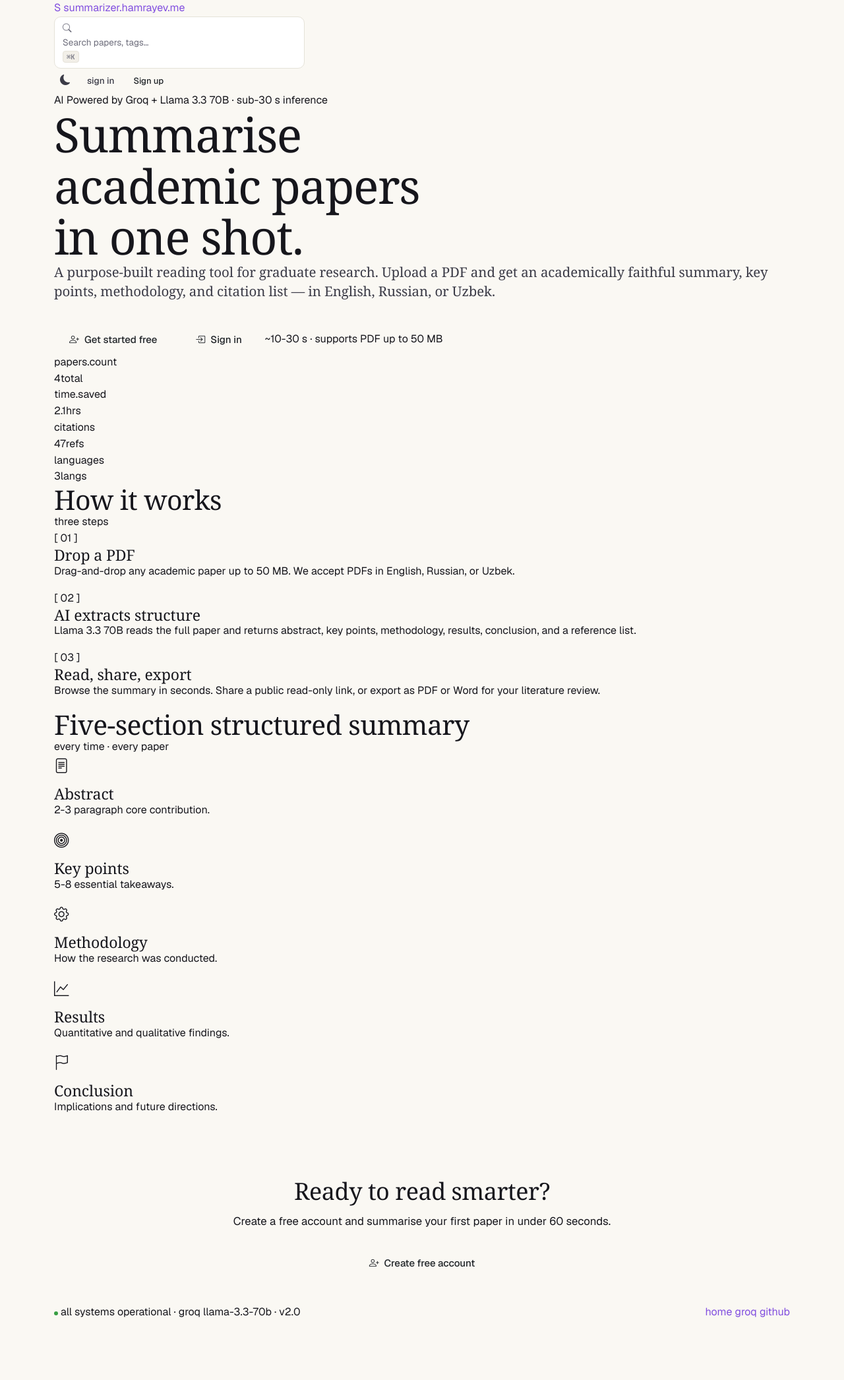
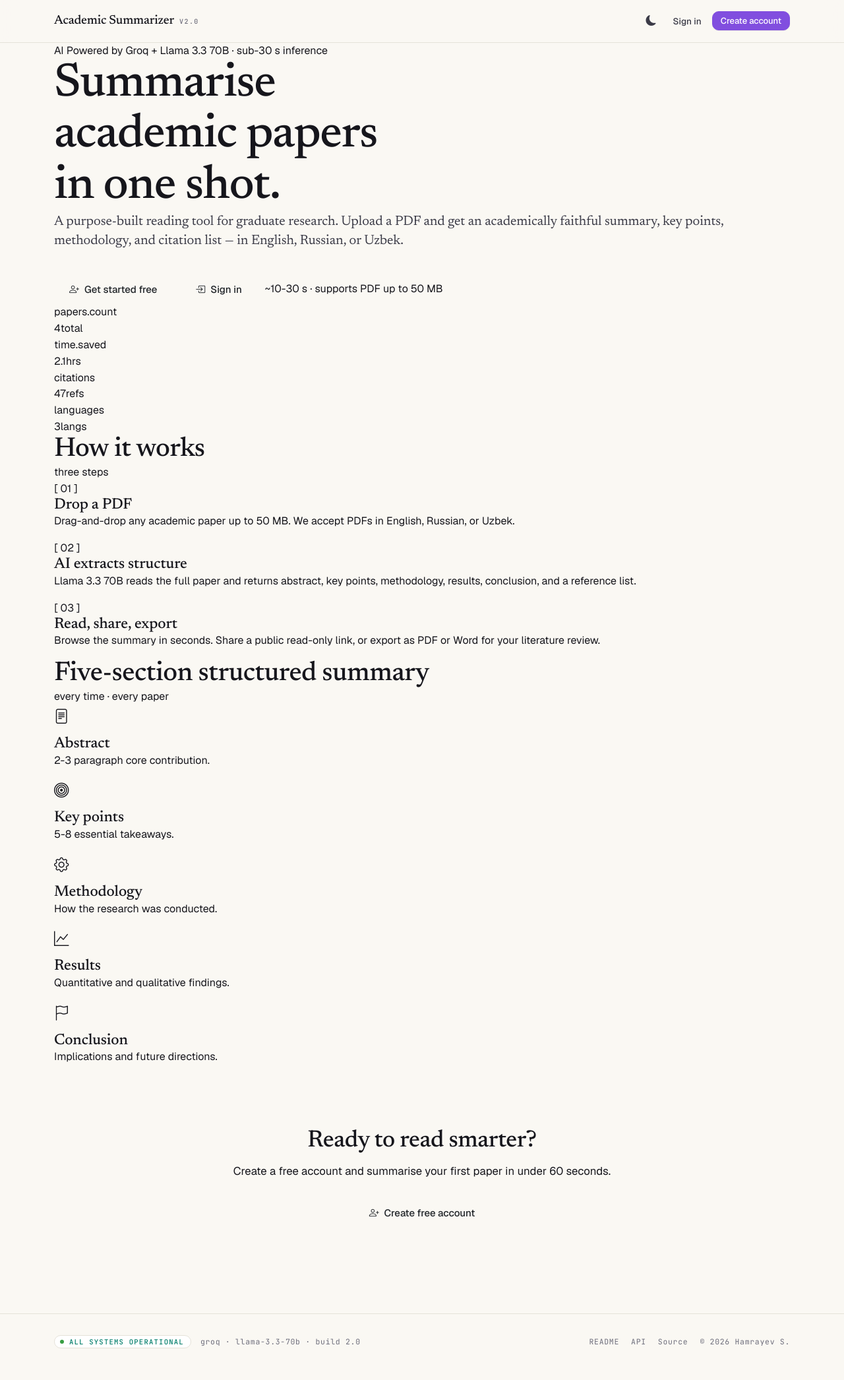
Before and after one commit to samandar-hamrayev/Academic-Summarizer, a Django app: page / in a window 1280 px wide. Shown: the whole page at 66% size. Before the commit the page ends 1997 px from the top, so only its background shows below. Run offline with Django 5.2, Linux system fonts and the light colour scheme; some libraries are stand-ins or nearby versions.

Commit message:
feat(ui): editorial nav + footer + Newsreader fonts (EM 2/6)
- Load Newsreader (variable serif, italic), Geist, JetBrains Mono
  from Google Fonts
- Default theme = LIGHT (matches design; old localStorage 'as-theme'
  key honoured if previously set)
- Nav: serif wordmark "Academic Summarizer" + mono "v2.0" sub-brand,
  inline search box with ⌘K kbd hint (cosmetic), 'Papers' + 'Upload'
  links with hairline-underline active state, circular avatar with
  Bootstrap dropdown (admin/sign-out)
- Footer: hairline rule, two flex rows — "All systems operational"
  pulse pill + groq/llama build line on the left, README/API/Source
  links + copyright on the right, all mono small-caps
- Theme-toggle button keeps id=theme-toggle, id=theme-icon so existing
  main.js continues to drive it (icon class changes only)
- loading-overlay.js still loaded; will be rewritten in Wave 6

Co-Authored-By: Claude Opus 4.7 (1M context) <noreply@anthropic.com>

```diff
--- a/templates/base.html
+++ b/templates/base.html
@@ -6,79 +6,65 @@
   <meta name="viewport" content="width=device-width, initial-scale=1.0">
   <title>{% block title %}Academic Summarizer{% endblock %}</title>
 
-  <!-- Bootstrap 5 (grid + a few utilities used in legacy templates) -->
+  <!-- Bootstrap 5 (grid / collapse / dropdown JS still used by a few legacy bits) -->
   <link href="https://cdn.jsdelivr.net/npm/bootstrap@5.3.3/dist/css/bootstrap.min.css" rel="stylesheet">
   <!-- Bootstrap Icons -->
   <link href="https://cdn.jsdelivr.net/npm/bootstrap-icons@1.11.3/font/bootstrap-icons.css" rel="stylesheet">
 
-  <!-- Display + body + UI fonts -->
+  <!-- Newsreader (display serif) + Geist (body) + JetBrains Mono (meta) -->
   <link rel="preconnect" href="https://fonts.googleapis.com">
   <link rel="preconnect" href="https://fonts.gstatic.com" crossorigin>
-  <link href="https://fonts.googleapis.com/css2?family=Bricolage+Grotesque:opsz,wdth,wght@12..96,75..100,300..700&family=Geist:wght@300;400;500;600;700&family=JetBrains+Mono:wght@400;500;700&display=swap" rel="stylesheet">
+  <link href="https://fonts.googleapis.com/css2?family=Newsreader:ital,opsz,wght@0,6..72,400;0,6..72,500;0,6..72,600;0,6..72,700;1,6..72,400;1,6..72,500&family=Geist:wght@300;400;500;600;700&family=JetBrains+Mono:wght@400;500;600&display=swap" rel="stylesheet">
 
-  <!-- Wow theme (replaces main.css) -->
+  <!-- Editorial-tech theme -->
   <link rel="stylesheet" href="{% static 'css/wow-theme.css' %}">
 
   {% block extra_css %}{% endblock %}
 
-  <!-- Apply saved theme before first paint to avoid flash -->
+  <!-- Apply persisted theme before paint to avoid flash. Default = light. -->
   <script>
     (function () {
-      var t = localStorage.getItem('as-theme') ||
-        (window.matchMedia('(prefers-color-scheme: dark)').matches ? 'dark' : 'light');
+      var t = localStorage.getItem('as-theme');
+      if (!t) t = 'light';
       document.documentElement.setAttribute('data-theme', t);
     })();
   </script>
 </head>
 <body>
 
-<header class="navbar-wow">
-  <div class="container">
-    <div class="navbar-inner">
-      <a href="{% url 'home' %}" class="brand">
-        <span class="brand-mark">S</span>
-        <span class="brand-name">summarizer<span class="domain">.hamrayev.me</span></span>
-        {% if user.is_authenticated %}
-          <span class="status pulse" title="System operational">
-            <span class="dot"></span>READY
-          </span>
-        {% endif %}
+<header class="nav">
+  <div class="container nav-inner">
+    <a href="{% url 'home' %}" class="nav-brand">
+      <span>Academic Summarizer</span>
+      <span class="brand-sub">v2.0</span>
     </a>
 
-      <div class="nav-search d-none d-md-block">
+    {% if user.is_authenticated %}
+      <div class="nav-search" role="search" aria-label="Search papers">
         <i class="bi bi-search"></i>
-        <input type="text" placeholder="Search papers, tags…" aria-label="Search">
+        <input type="text" placeholder="Search papers, tags, authors…" aria-label="Search">
         <span class="kbd">⌘K</span>
       </div>
+    {% endif %}
 
     <nav class="nav-links">
       {% if user.is_authenticated %}
         <a href="{% url 'papers:list' %}"
-             class="nav-link d-none d-sm-inline-flex {% if request.resolver_match.url_name == 'list' %}active{% endif %}">papers</a>
-          <a href="{% url 'summarizer:history' %}"
-             class="nav-link d-none d-sm-inline-flex {% if request.resolver_match.url_name == 'history' %}active{% endif %}">history</a>
+           class="nav-link {% if request.resolver_match.url_name == 'list' or request.resolver_match.url_name == 'history' %}is-active{% endif %}">Papers</a>
         <a href="{% url 'papers:upload' %}"
-             class="nav-link d-none d-sm-inline-flex {% if request.resolver_match.url_name == 'upload' %}active{% endif %}">upload</a>
-        {% endif %}
-
+           class="nav-link {% if request.resolver_match.url_name == 'upload' %}is-active{% endif %}">Upload</a>
         <button class="icon-btn" id="theme-toggle" type="button"
-                aria-label="Toggle dark/light mode" title="Toggle theme">
-          <i id="theme-icon" class="bi bi-moon-fill"></i>
+                aria-label="Toggle theme" title="Toggle theme">
+          <i id="theme-icon" class="bi bi-moon"></i>
         </button>
-
-        {% if user.is_authenticated %}
         <div class="dropdown">
           <button class="avatar" type="button" id="userMenu"
                   data-bs-toggle="dropdown" aria-expanded="false"
-                    aria-label="User menu">
+                  aria-label="Account menu">
             {{ user.username|first|upper }}
           </button>
           <ul class="dropdown-menu dropdown-menu-end" aria-labelledby="userMenu">
-              <li>
-                <span class="dropdown-item" style="opacity:.7; pointer-events:none;">
-                  <i class="bi bi-person-circle"></i>{{ user.username }}
-                </span>
-              </li>
+            <li><span class="dropdown-item disabled"><i class="bi bi-person-circle"></i>{{ user.username }}</span></li>
             <li><hr class="dropdown-divider"></li>
             {% if user.is_staff %}
               <li>
@@ -91,7 +77,7 @@
             <li>
               <form method="post" action="{% url 'logout' %}" style="margin:0;">
                 {% csrf_token %}
-                  <button type="submit" class="dropdown-item" style="color: var(--rose);">
+                <button type="submit" class="dropdown-item" style="color: var(--err);">
                   <i class="bi bi-box-arrow-right"></i>Sign out
                 </button>
               </form>
@@ -99,17 +85,20 @@
           </ul>
         </div>
       {% else %}
-          <a href="{% url 'login' %}" class="nav-link">sign in</a>
-          <a href="{% url 'register' %}" class="btn btn-violet btn-sm">Sign up</a>
+        <button class="icon-btn" id="theme-toggle" type="button"
+                aria-label="Toggle theme" title="Toggle theme">
+          <i id="theme-icon" class="bi bi-moon"></i>
+        </button>
+        <a href="{% url 'login' %}" class="nav-link">Sign in</a>
+        <a href="{% url 'register' %}" class="btn btn-primary btn-sm">Create account</a>
       {% endif %}
     </nav>
-    </div>
   </div>
 </header>
 
 <!-- Flash messages -->
 {% if messages %}
-<div class="container" style="margin-top: 16px;">
+<div class="container" style="margin-top: 18px;">
   {% for message in messages %}
     <div class="alert alert-{{ message.tags|default:'info' }} alert-dismissible fade show" role="alert">
       <i class="bi bi-{% if message.tags == 'success' %}check-circle{% elif message.tags == 'error' or message.tags == 'danger' %}exclamation-circle{% elif message.tags == 'warning' %}exclamation-triangle{% else %}info-circle{% endif %}"></i>
@@ -124,16 +113,17 @@
   {% block content %}{% endblock %}
 </main>
 
-<footer class="footer-wow">
+<footer class="footer">
   <div class="container footer-inner">
-    <div class="footer-meta">
-      <span class="status pulse"><span class="dot"></span></span>
-      all systems operational · groq llama-3.3-70b · v2.0
+    <div class="h-row" style="gap: 14px;">
+      <span class="pill is-ok"><span class="dot"></span>All systems operational</span>
+      <span>groq · llama-3.3-70b · build 2.0</span>
     </div>
-    <div class="footer-links">
-      <a href="{% url 'home' %}">home</a>
-      <a href="https://groq.com" target="_blank" rel="noopener">groq</a>
-      <a href="https://github.com" target="_blank" rel="noopener">github</a>
+    <div class="h-row" style="gap: 18px;">
+      <a href="{% url 'home' %}">README</a>
+      <a href="https://groq.com" target="_blank" rel="noopener">API</a>
+      <a href="https://github.com" target="_blank" rel="noopener">Source</a>
+      <span>© 2026 Hamrayev S.</span>
     </div>
   </div>
 </footer>
```
Lines whose indentation alone changed are shown as unchanged.
